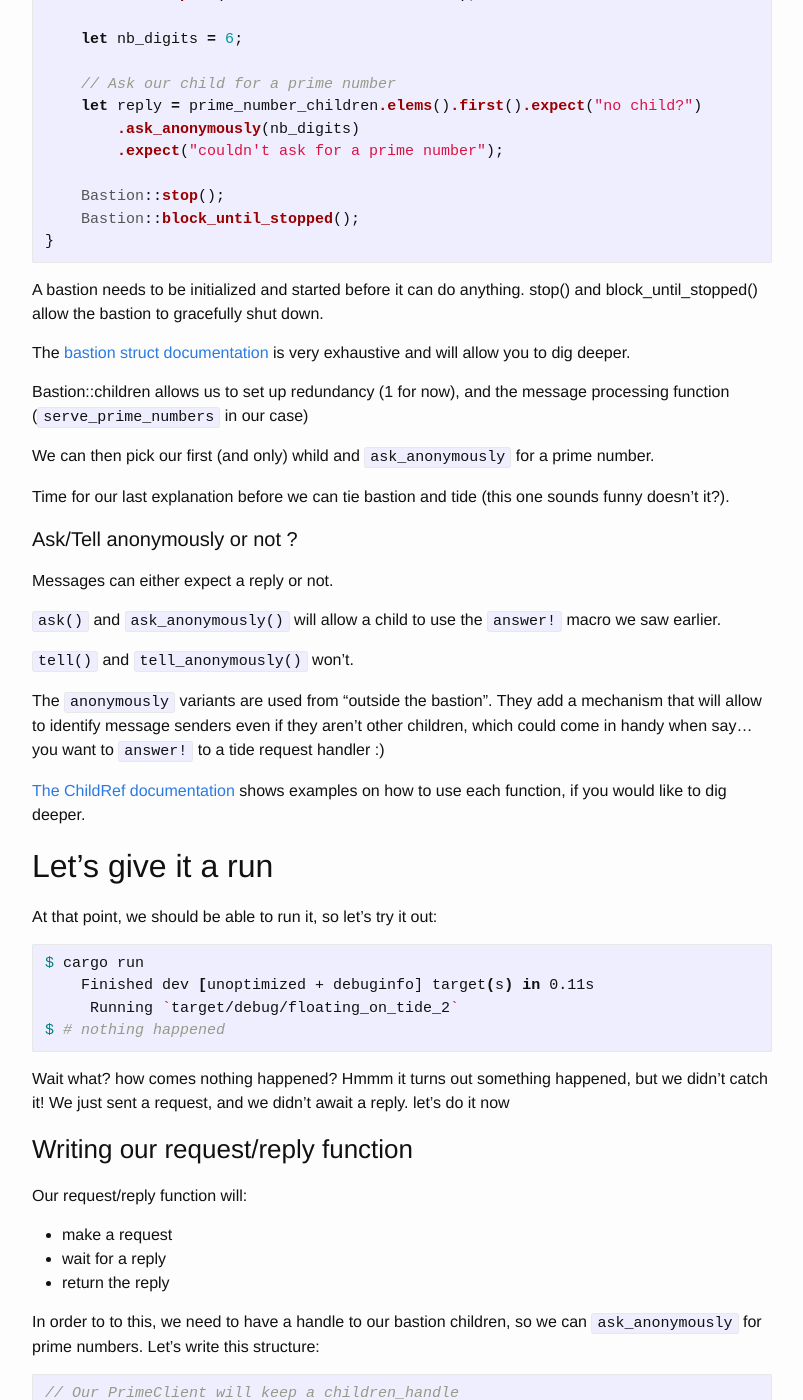
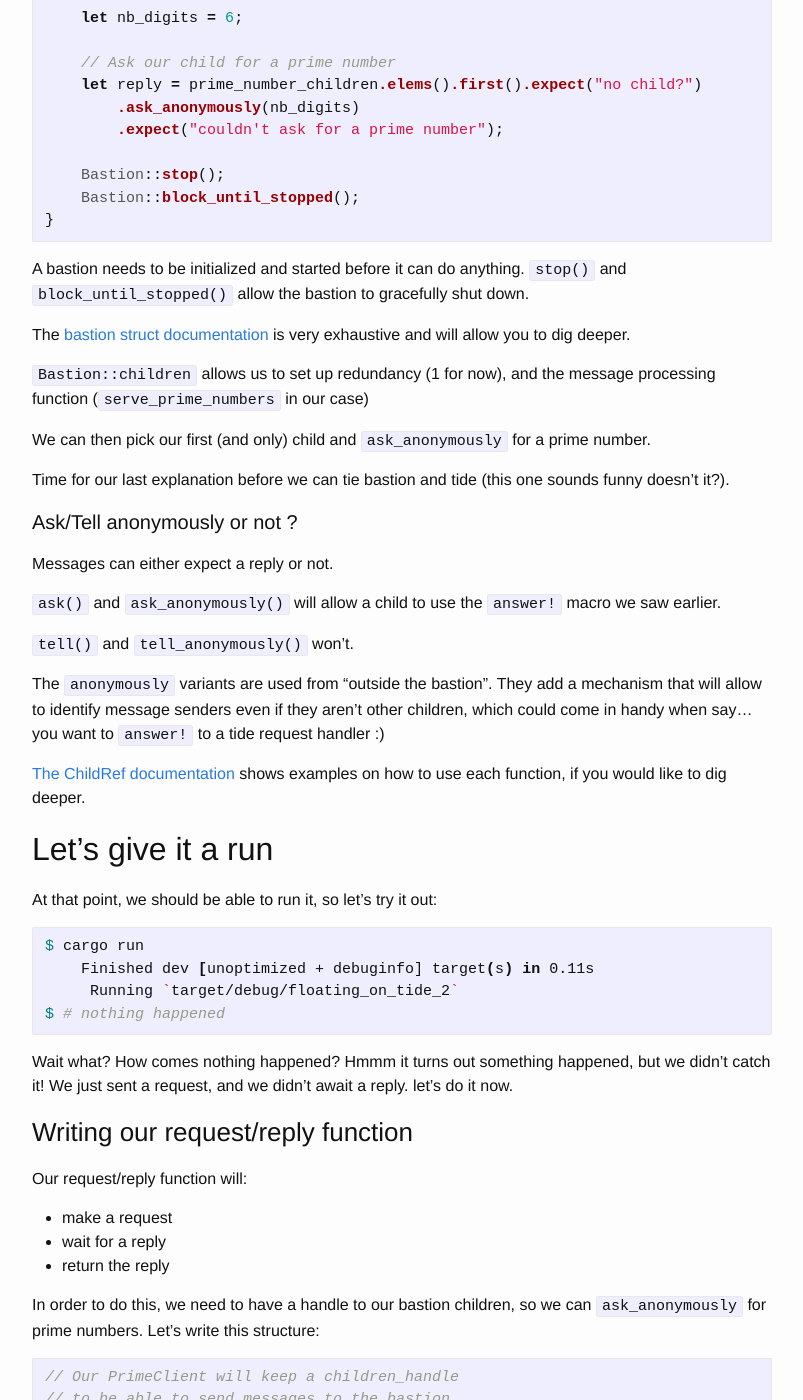
Before and after one commit to bastion-rs/blog, a Jekyll site: the page built from _posts/2020-06-14-bastion-floating-on-tide-part-2.md, in a window 1280 px wide and 1400 px high, scrolled down 5216 px. Shown: the whole window, without its empty margins (238-1041 px from the left). Built offline with Jekyll 4.4.1, drawn with Linux system fonts in a browser that asks for light colours; some of the changed text lies outside the part shown.

Commit message:
Fix error on Tide part 2 (#16)

````diff
--- a/_posts/2020-06-14-bastion-floating-on-tide-part-2.md
+++ b/_posts/2020-06-14-bastion-floating-on-tide-part-2.md
@@ -69,7 +69,7 @@ If you have any question or just wanna hang out with us, please [join our discor
 
 We are now going to wrap our prime number generator in a bastion child, that will receive requests for Prime numbers, and reply with the generated prime number, and a couple of informations as well.
 
-We will first define a Response struct that will allow prime_number::get() to give us the prime number we asked for, as well as how long it took it to find it.
+We will first define a Response struct that will allow `prime_number::get()` to give us the prime number we asked for, as well as how long it took it to find it.
 An impl Display for Response will allow us to simplify the tide request handler even further:
 
 ```rust
@@ -164,7 +164,7 @@ Now there's a lot of information here, so let's walk trough it together:
 
 #### BastionContext
 
-A child processor is an async function that takes a `BastionContext` as a parameter, and returns a Result<(),()>. In our case it will hopefully never return, because we are running it in a `loop{}`.
+A child processor is an async function that takes a `BastionContext` as a parameter, and returns a `Result<(),()>`. In our case it will hopefully never return, because we are running it in a `loop{}`.
 
 Refer to the [BastionContext documentation](https://docs.rs/bastion/0.3.5-alpha/bastion/context/struct.BastionContext.html) if you would like to dig deeper.
 
@@ -228,13 +227,13 @@ fn main() {
 ```
 
 A bastion needs to be initialized and started before it can do anything.
-stop() and block_until_stopped() allow the bastion to gracefully shut down.
+`stop()` and `block_until_stopped()` allow the bastion to gracefully shut down.
 
 The [bastion struct documentation](https://docs.rs/bastion/0.3.5-alpha/bastion/struct.Bastion.html) is very exhaustive and will allow you to dig deeper.
 
-Bastion::children allows us to set up redundancy (1 for now), and the message processing function (`serve_prime_numbers` in our case)
+`Bastion::children` allows us to set up redundancy (1 for now), and the message processing function (`serve_prime_numbers` in our case)
 
-We can then pick our first (and only) whild and `ask_anonymously` for a prime number.
+We can then pick our first (and only) child and `ask_anonymously` for a prime number.
 
 Time for our last explanation before we can tie bastion and tide (this one sounds funny doesn't it?).
 
@@ -261,7 +260,7 @@ $ cargo run
 $ # nothing happened
 ```
 
-Wait what? how comes nothing happened? Hmmm it turns out something happened, but we didn't catch it! We just sent a request, and we didn't await a reply. let's do it now
+Wait what? How comes nothing happened? Hmmm it turns out something happened, but we didn't catch it! We just sent a request, and we didn't await a reply. let's do it now.
 
 ### Writing our request/reply function
 
@@ -270,7 +269,7 @@ Our request/reply function will:
 - wait for a reply
 - return the reply
 
-In order to to this, we need to have a handle to our bastion children, so we can `ask_anonymously` for prime numbers. Let's write this structure:
+In order to do this, we need to have a handle to our bastion children, so we can `ask_anonymously` for prime numbers. Let's write this structure:
 
 ```rust
 // Our PrimeClient will keep a children_handle
@@ -356,7 +355,7 @@ Yay \o/ it works, it's now time to plug it to our tide server!
 
 As an aside, I _really_ want to let you know how amazing [tide's documentation](https://docs.rs/tide/0.11.0/tide/) is. It was a pleasure to briefly skim the doc, and find exactly what it was looking for, with super nice examples, and no bloat around it. Kudos to the team, you're doing an amazing job!
 
-Tide has two ways to create an app, [new()](https://docs.rs/tide/0.11.0/tide/fn.new.html) and [with_state()](https://docs.rs/tide/0.11.0/tide/fn.with_state.html). We are now going to change our new() to a with_state() call so we can pass our prime_client to the tide app:
+Tide has two ways to create an app, [`new()`](https://docs.rs/tide/0.11.0/tide/fn.new.html) and [`with_state()`](https://docs.rs/tide/0.11.0/tide/fn.with_state.html). We are now going to change our `new()` to a `with_state()` call so we can pass our prime_client to the tide app:
 
 ```rust
 // Create a prime client...
@@ -366,7 +365,7 @@ task::block_on(async move {
     // ...That will populate our tide state
     let mut app = tide::with_state(prime_client);
     app.at("/prime/:digits").get(prime_number);
-app.listen("127.0.0.1:8080").await
+    app.listen("127.0.0.1:8080").await
 })?;
 ```
 
````
Also changed, not shown: other parts of _posts/2020-06-14-bastion-floating-on-tide-part-2.md (+3 -4 lines).
